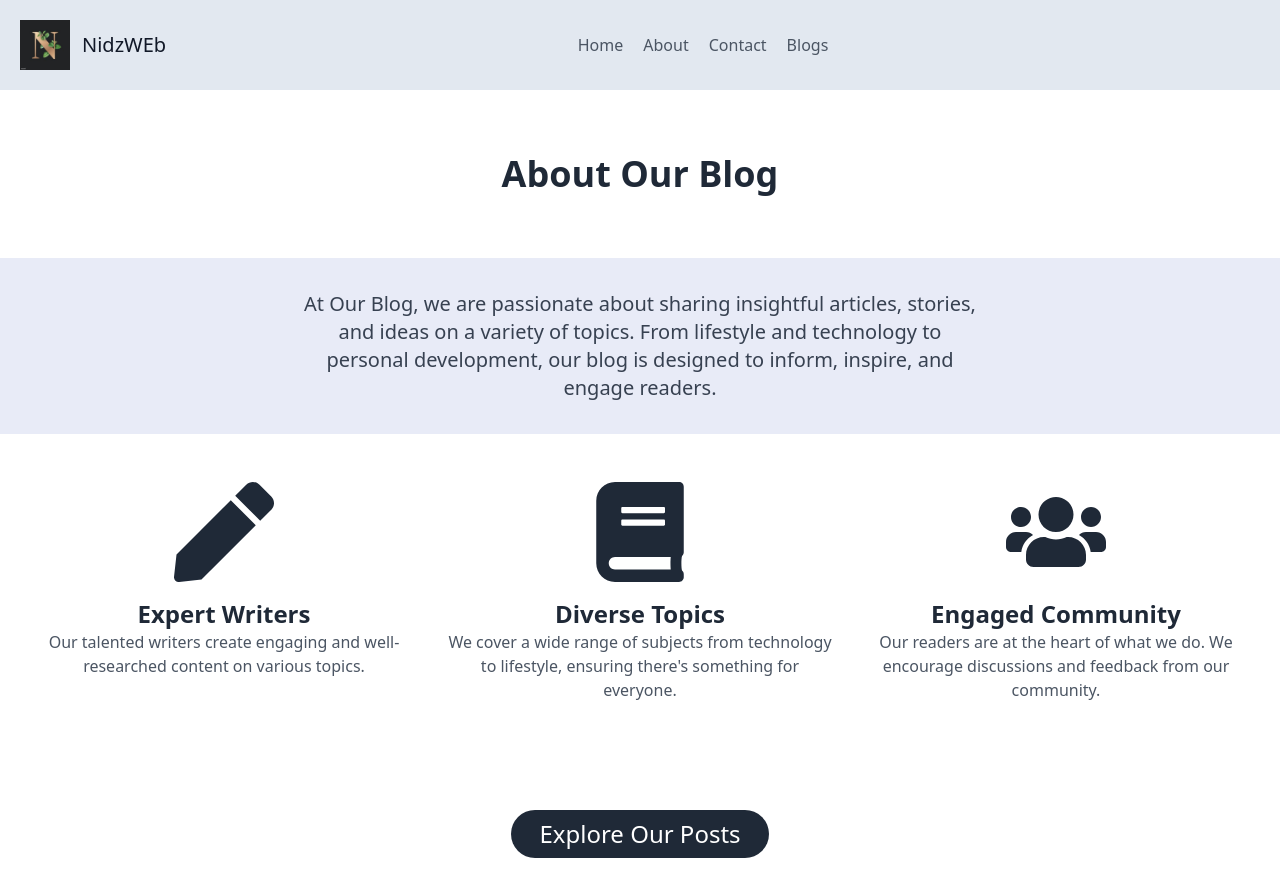
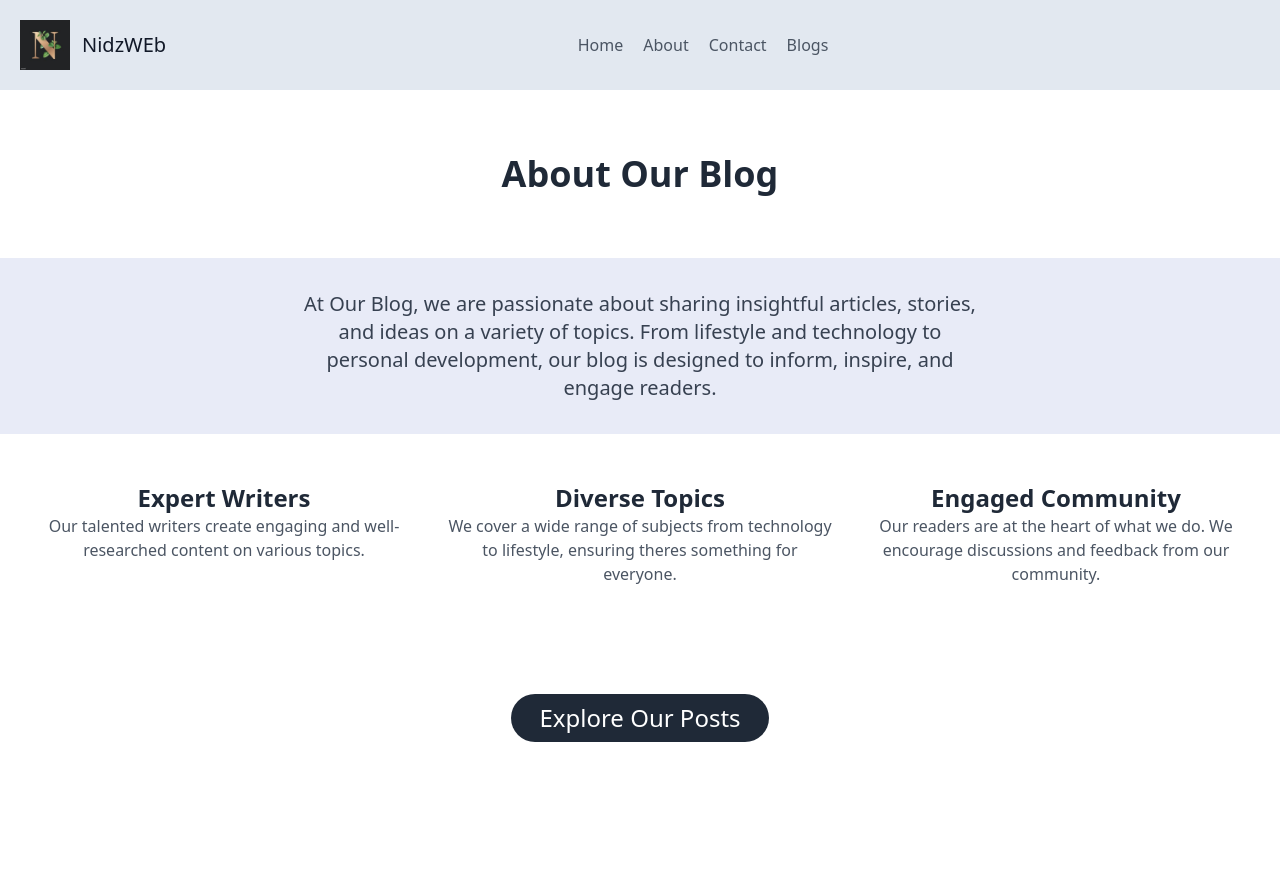
Before and after one commit to Nidapervez/blogwebassign4-5, a Next.js app: page /about in a window 1280 px wide. After the commit the page ends 800 px from the top, so only its background shows below. Built offline with nearby package versions, Linux system fonts and the light colour scheme.

Commit message:
first commit

```diff
--- a/src/app/about/page.tsx
+++ b/src/app/about/page.tsx
@@ -1,5 +1,5 @@
 import Link from "next/link";
-import { FaPen, FaBook, FaUsers } from "react-icons/fa"; // Icons for a blog
+// import { FaPen, FaBook, FaUsers } from "react-icons/fa"; // Icons for a blog
 import Navbar from "../components/navbar";
 
 export default function About() {
@@ -16,17 +16,17 @@ export default function About() {
       <section className="bg-bg py-12 px-8">
         <div className="grid grid-cols-1 md:grid-cols-3 gap-8 text-center">
           <div>
-            <FaPen className="mx-auto mb-4 text-gray-800" size={100} />
+
             <h3 className="text-2xl font-bold text-gray-800">Expert Writers</h3>
             <p className="text-gray-600">Our talented writers create engaging and well-researched content on various topics.</p>
           </div>
           <div>
-            <FaBook className="mx-auto mb-4 text-gray-800" size={100} />
+            {/* <FaBook className="mx-auto mb-4 text-gray-800" size={100} /> */}
             <h3 className="text-2xl font-bold text-gray-800">Diverse Topics</h3>
-            <p className="text-gray-600">We cover a wide range of subjects from technology to lifestyle, ensuring there's something for everyone.</p>
+            <p className="text-gray-600">We cover a wide range of subjects from technology to lifestyle, ensuring theres something for everyone.</p>
           </div>
           <div>
-            <FaUsers className="mx-auto mb-4 text-gray-800" size={100} />
+            {/* <FaUsers className="mx-auto mb-4 text-gray-800" size={100} /> */}
             <h3 className="text-2xl font-bold text-gray-800">Engaged Community</h3>
             <p className="text-gray-600">Our readers are at the heart of what we do. We encourage discussions and feedback from our community.</p>
           </div>
```
